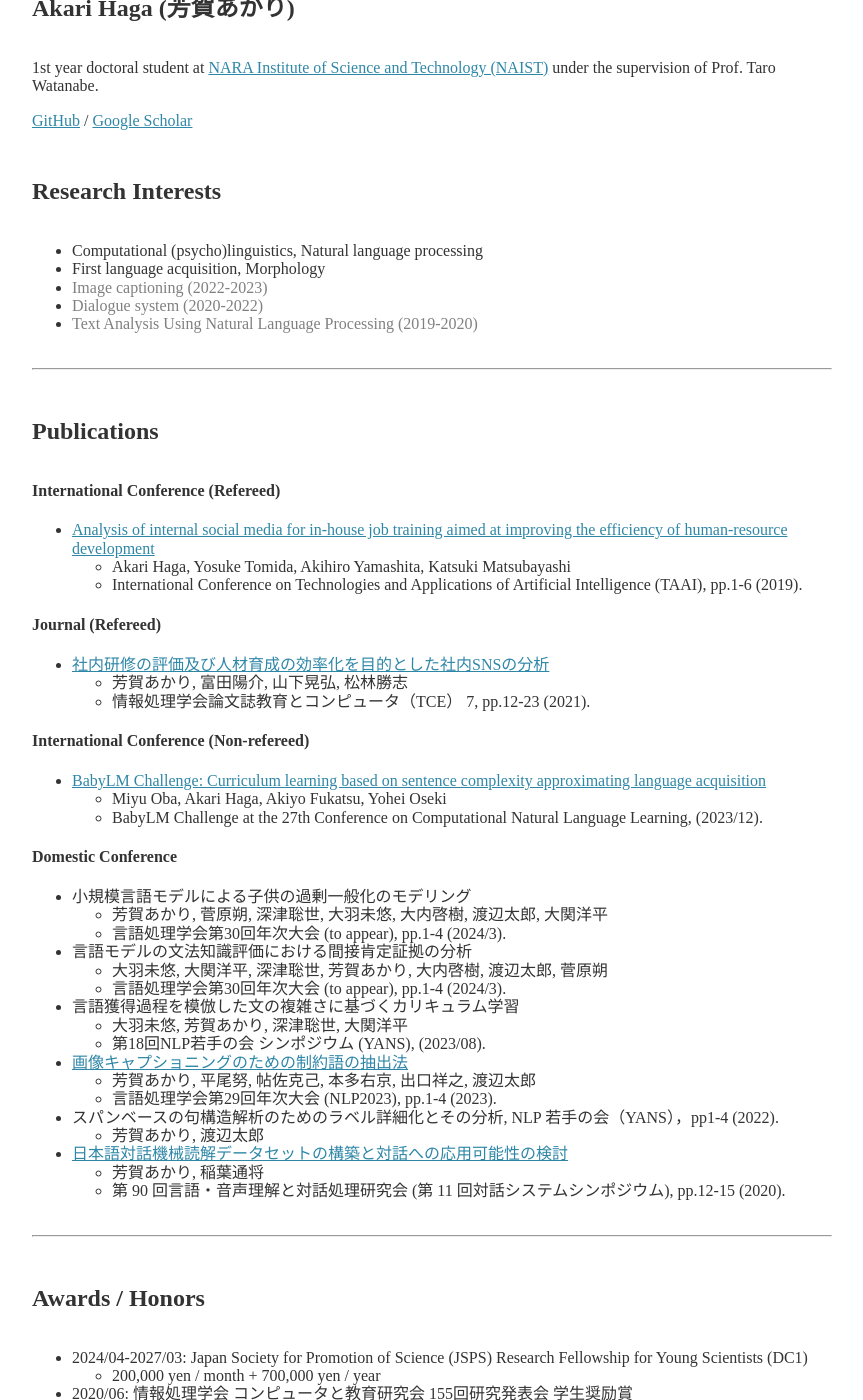
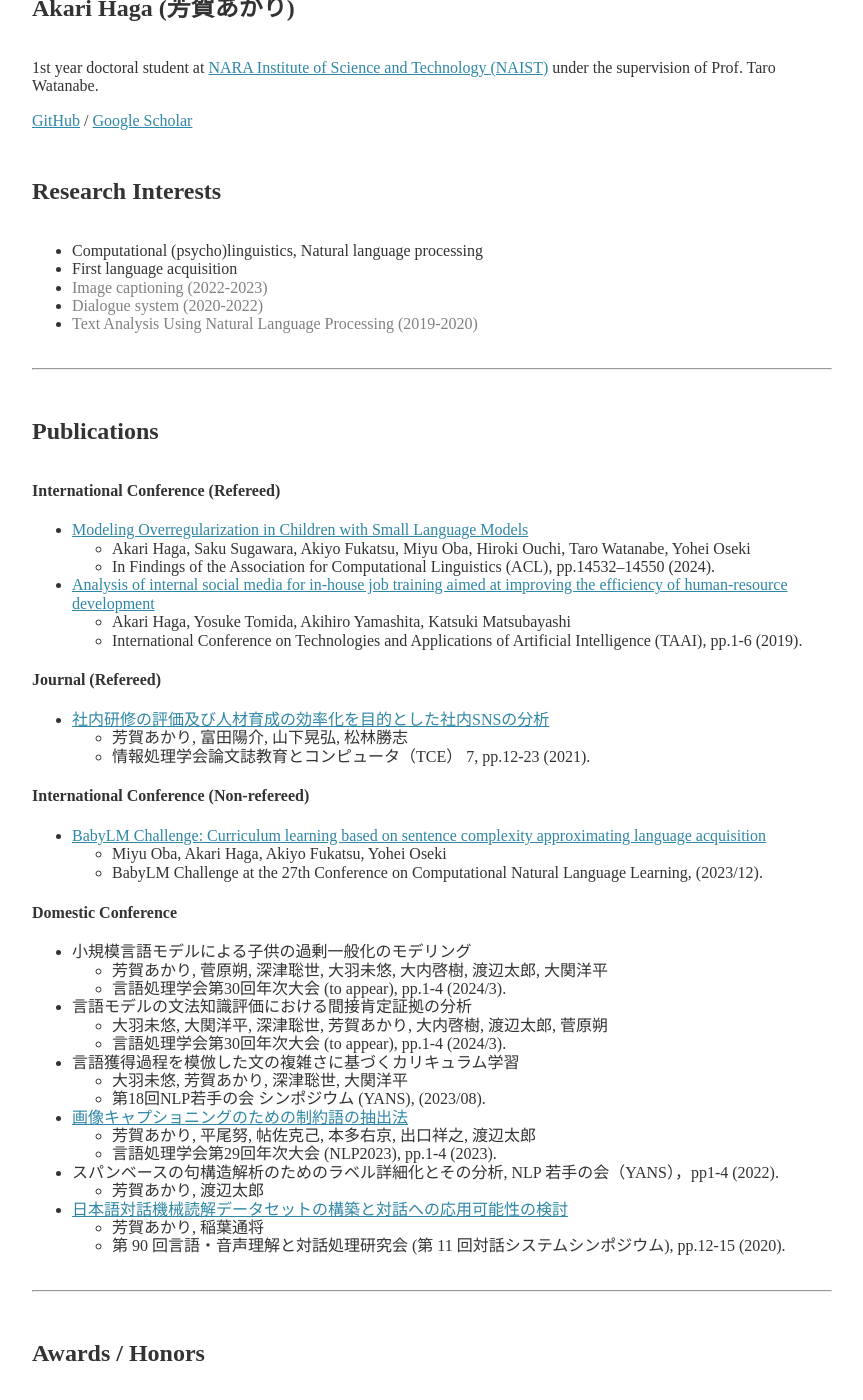
Before and after one commit to Akari000/akari000.github.io, a Jekyll site: the page built from about.md, in a window 1280 px wide and 1400 px high, scrolled down 344 px. Shown: the whole window, without its empty margins (208-1071 px from the left). Built offline with Jekyll 4.4.1, drawn with Linux system fonts in a browser that asks for light colours; nearby versions of some CDN libraries; some of the changed text lies outside the part shown.

Commit message:
add paper

```diff
--- a/about.md
+++ b/about.md
@@ -11,7 +11,7 @@ permalink: /about/
 
 ## Research Interests
 - Computational (psycho)linguistics, Natural language processing
-- First language acquisition, Morphology
+- First language acquisition
 - <span style="color: gray;">Image captioning (2022-2023)</span>
 - <span style="color: gray;">Dialogue system (2020-2022)</span>
 - <span style="color: gray;">Text Analysis Using Natural Language Processing (2019-2020)</span>
@@ -21,6 +21,9 @@ permalink: /about/
 
 ## Publications
 #### International Conference (Refereed)
+- [Modeling Overregularization in Children with Small Language Models](https://aclanthology.org/2024.findings-acl.865/)
+  - Akari Haga, Saku Sugawara, Akiyo Fukatsu, Miyu Oba, Hiroki Ouchi, Taro Watanabe, Yohei Oseki
+  - In Findings of the Association for Computational Linguistics (ACL), pp.14532–14550 (2024).
 - [Analysis of internal social media for in-house job training aimed at improving the efficiency of human-resource development](https://scholar.google.com/citations?view_op=view_citation&hl=ja&user=Mkd23TkAAAAJ&citation_for_view=Mkd23TkAAAAJ:d1gkVwhDpl0C)
   - Akari Haga, Yosuke Tomida, Akihiro Yamashita, Katsuki Matsubayashi
   - International Conference on Technologies and Applications of Artificial Intelligence (TAAI), pp.1-6 (2019).
@@ -58,6 +61,7 @@ permalink: /about/
 ---
 
 ## Awards / Honors
+- 2024/10-2027/03: Japan Science and Technology Agency (JST) ACT-X
 - 2024/04-2027/03: Japan Society for Promotion of Science (JSPS) Research Fellowship for Young Scientists (DC1)
   - 200,000 yen / month + 700,000 yen / year
 - 2020/06: 情報処理学会 コンピュータと教育研究会 155回研究発表会 学生奨励賞
```
